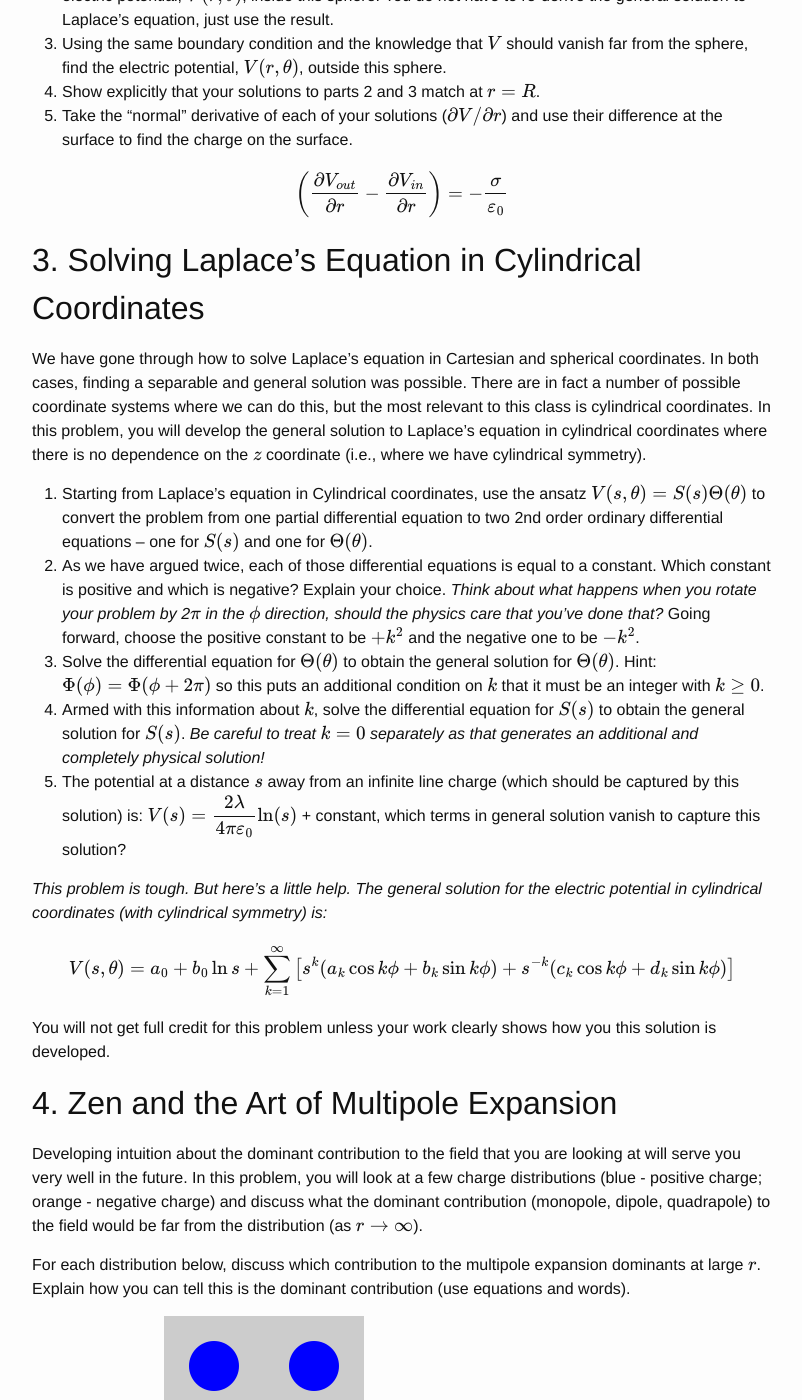
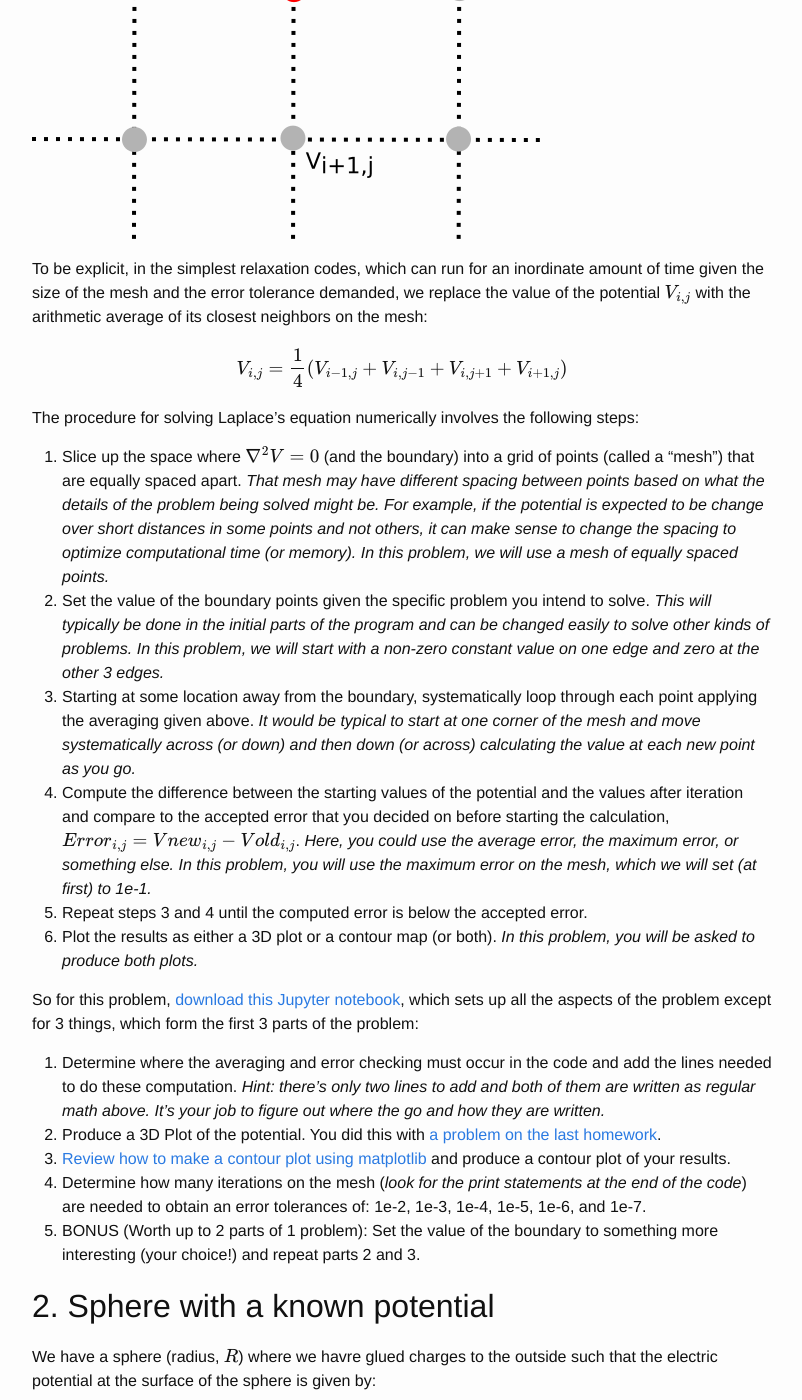
Before and after one commit to dannycab/phy481msu, a Jekyll site: the page built from assignments/homework6.md, in a window 1280 px wide and 1400 px high, scrolled down 649 px. Shown: the whole window, without its empty margins (238-1040 px from the left). Built offline with Jekyll 4.4.1, drawn with Linux system fonts in a browser that asks for light colours; formulas are drawn with MathJax 3; some of the changed text lies outside the part shown.

Commit message:
homework and relaxtion code updated

```diff
--- a/assignments/homework6.md
+++ b/assignments/homework6.md
@@ -7,7 +7,32 @@ use_math: true
 
 # Homework 6 (Due October 21st)
 
-## 1. Method of Relaxation
+## 1. Method of Relaxation for Cartesian Problems
+
+One of the major properties of a solution to Laplace's equation is that the value of the potential at a point is equal the average of all the points surrounding it (a sphere in 3D or a circle in 2D). We can exploit this property to numerically solve Laplace's equation by successively computing the average value of the potential at a point on a mesh (a grid of 2D points in this case) based on the 4 other points that surround it (see the figure below).
+
+![Mesh](./images/hw6/mesh.png)
+
+To be explicit, in the simplest relaxation codes, which can run for an inordinate amount of time given the size of the mesh and the error tolerance demanded, we replace the value of the potential $V_{i,j}$ with the arithmetic average of its closest neighbors on the mesh:
+
+$$V_{i,j} = \dfrac{1}{4}\left(V_{i-1,j} + V_{i,j-1} + V_{i,j+1} + V_{i+1,j}  \right)$$
+
+The procedure for solving Laplace's equation numerically involves the following steps:
+
+1. Slice up the space where $\nabla^2 V = 0$ (and the boundary) into a grid of points (called a "mesh") that are equally spaced apart. *That mesh may have different spacing between points based on what the details of the problem being solved might be. For example, if the potential is expected to be change over short distances in some points and not others, it can make sense to change the spacing to optimize computational time (or memory). In this problem, we will use a mesh of equally spaced points.*
+2. Set the value of the boundary points given the specific problem you intend to solve. *This will typically be done in the initial parts of the program and can be changed easily to solve other kinds of problems. In this problem, we will start with a non-zero constant value on one edge and zero at the other 3 edges.*
+3. Starting at some location away from the boundary, systematically loop through each point applying the averaging given above. *It would be typical to start at one corner of the mesh and move systematically across (or down) and then down (or across) calculating the value at each new point as you go.*
+4. Compute the difference between the starting values of the potential and the values after iteration and compare to the accepted error that you decided on before starting the calculation, $Error_{i,j} = Vnew_{i,j}-Vold_{i,j}$. *Here, you could use the average error, the maximum error, or something else. In this problem, you will use the maximum error on the mesh, which we will set (at first) to 1e-1.*
+5. Repeat steps 3 and 4 until the computed error is below the accepted error.
+6. Plot the results as either a 3D plot or a contour map (or both). *In this problem, you will be asked to produce both plots.*
+
+So for this problem, [download this Jupyter notebook](../notebooks/HW6-MethodOfRelaxation.ipynb), which sets up all the aspects of the problem except for 3 things, which form the first 3 parts of the problem:
+
+1. Determine where the averaging and error checking must occur in the code and add the lines needed to do these computation. *Hint: there's only two lines to add and both of them are written as regular math above. It's your job to figure out where the go and how they are written.*
+2. Produce a 3D Plot of the potential. You did this with [a problem on the last homework](./homework6.html).
+3. [Review how to make a contour plot using matplotlib](http://matplotlib.org/examples/pylab_examples/contour_demo.html) and produce a contour plot of your results.
+4. Determine how many iterations on the mesh (*look for the print statements at the end of the code*) are needed to obtain an error tolerances of: 1e-2, 1e-3, 1e-4, 1e-5, 1e-6, and 1e-7.
+5. BONUS (Worth up to 2 parts of 1 problem): Set the value of the boundary to something more interesting (your choice!) and repeat parts 2 and 3.
 
 ## 2. Sphere with a known potential
 
@@ -44,7 +69,7 @@ $$V(s,\theta) = a_0 + b_0 \ln s + \sum_{k=1}^\infty \left[s^k(a_k \cos k\phi + b
 
 You will not get full credit for this problem unless your work clearly shows how you this solution is developed.
 
-## 4. Zen and the Art of Multipole Expansion
+## 4. Zen and the Art of the Multipole Expansion
 
 Developing intuition about the dominant contribution to the field that you are looking at will serve you very well in the future. In this problem, you will look at a few charge distributions (blue - positive charge; orange - negative charge) and discuss what the dominant contribution (monopole, dipole, quadrapole) to the field would be far from the distribution (as $r \rightarrow \infty$).
 
@@ -53,3 +78,13 @@ For each distribution below, discuss which contribution to the multipole expansi
 1. Distribution 1: ![Distribution 1](./images/hw6/distribution1.png)<br/><br/>
 2. Distribution 2: ![Distribution 2](./images/hw6/distribution2.png)<br/><br/>
 3. Distribution 3: ![Distribution 3](./images/hw6/distribution3.png)
+
+## 5. The "Beauty" of the Multipole expansion
+
+The [multipole expansion](https://en.wikipedia.org/wiki/Multipole_expansion) is a very powerful approximation that arises in a number of different kinds of field theories. The beauty of it is that it can provide a simple approximate form for the field in question far from the sources that produce the field. Often, this is helpful when solving problems where you only care about the dominant contributions because the others only provide small corrections to the behavior. In this problem, you will explore the the multipole expansion for the charge configuration shown below.
+
+![3 Charges](./images/hw6/multipole.png)
+
+1. For the three charges shown above, determine the approximate potential at a distance far from the origin of coordinates. Keep only the two lowest non-vanishing orders of the expansion. *Notice that each is a distance $r_0$ from the origin.*
+2. Explain how you know the two terms you find are the lowest non-vanishing terms for the potential.
+3. Using your answer to part 1, find the approximate electric field produced by this system of charges far from the origin. Express your answer in spherical coordinates.
```
Also changed, not shown: assignments/images/hw6/mesh.png (added), assignments/images/hw6/mesh.svg (added), assignments/images/hw6/multipole.png (added), assignments/images/hw6/multipole.svg (added), 1 other file.
